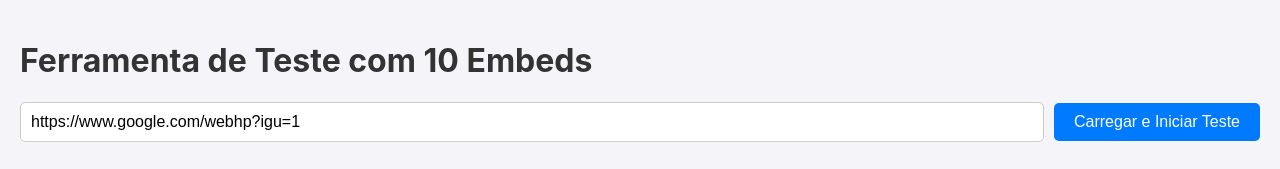
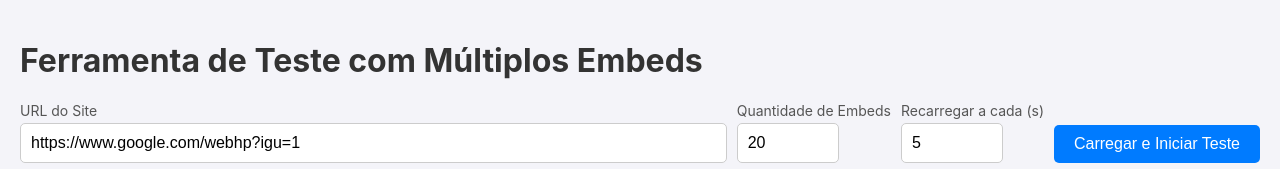
Before and after one commit to Dex6354/loop, a plain HTML site: page index.html in a window 1280 px wide. Both pictures are taken after a click on the button "Carregar e Iniciar Teste". Shown: the top 169 px of the page. Drawn offline with Linux system fonts and the light colour scheme; grey boxes are pictures that could not be loaded.

Commit message:
Update index.html

```diff
--- a/index.html
+++ b/index.html
@@ -17,11 +17,29 @@
         #controls {
             margin-bottom: 20px;
             display: flex;
+            flex-wrap: wrap; /* Permite que os itens quebrem para a próxima linha em telas menores */
             gap: 10px;
             align-items: center;
         }
+        .input-group {
+            display: flex;
+            flex-direction: column;
+        }
+        .input-group label {
+            font-size: 14px;
+            color: #555;
+            margin-bottom: 4px;
+        }
         #urlInput {
             flex-grow: 1;
+            padding: 10px;
+            font-size: 16px;
+            border: 1px solid #ccc;
+            border-radius: 5px;
+            min-width: 250px; /* Largura mínima para o campo de URL */
+        }
+        .number-input {
+            width: 80px; /* Largura menor para campos numéricos */
             padding: 10px;
             font-size: 16px;
             border: 1px solid #ccc;
@@ -35,6 +53,7 @@
             color: white;
             border: none;
             border-radius: 5px;
+            align-self: flex-end; /* Alinha o botão com a base dos inputs */
         }
         #loadButton:hover {
             background-color: #0056b3;
@@ -69,9 +88,23 @@
 </head>
 <body>
 
-    <h1>Ferramenta de Teste com 10 Embeds</h1>
+    <h1>Ferramenta de Teste com Múltiplos Embeds</h1>
     <div id="controls">
-        <input type="text" id="urlInput" placeholder="Cole a URL do seu site aqui" value="https://www.google.com/webhp?igu=1">
+        <div class="input-group" style="flex-grow: 1;">
+            <label for="urlInput">URL do Site</label>
+            <input type="text" id="urlInput" placeholder="Cole a URL do seu site aqui" value="https://www.google.com/webhp?igu=1">
+        </div>
+
+        <div class="input-group">
+            <label for="numEmbedsInput">Quantidade de Embeds</label>
+            <input type="number" id="numEmbedsInput" class="number-input" value="20" min="1">
+        </div>
+
+        <div class="input-group">
+            <label for="reloadTimeInput">Recarregar a cada (s)</label>
+            <input type="number" id="reloadTimeInput" class="number-input" value="5" min="1">
+        </div>
+
         <button id="loadButton">Carregar e Iniciar Teste</button>
     </div>
 
@@ -81,17 +114,30 @@
         const urlInput = document.getElementById('urlInput');
         const loadButton = document.getElementById('loadButton');
         const container = document.getElementById('embedContainer');
-        const NUM_EMBEDS = 20;
+        const numEmbedsInput = document.getElementById('numEmbedsInput');
+        const reloadTimeInput = document.getElementById('reloadTimeInput');
 
         // Variável para guardar a referência do nosso loop (setInterval)
         let reloadIntervalId = null;
 
         loadButton.addEventListener('click', () => {
             const url = urlInput.value;
+            const numEmbeds = parseInt(numEmbedsInput.value, 10);
+            const reloadTime = parseInt(reloadTimeInput.value, 10) * 1000; // Converte segundos para milissegundos
 
             // Validação simples da URL
             if (!url.startsWith('http://') && !url.startsWith('https://')) {
                 alert('Por favor, insira uma URL válida começando com http:// ou https://');
+                return;
+            }
+
+            // Validação dos números
+            if (isNaN(numEmbeds) || numEmbeds < 1) {
+                alert('Por favor, insira um número válido de embeds.');
+                return;
+            }
+            if (isNaN(reloadTime) || reloadTime < 1000) {
+                alert('Por favor, insira um intervalo de recarga válido (mínimo 1 segundo).');
                 return;
             }
 
@@ -101,8 +147,8 @@
                 clearInterval(reloadIntervalId);
             }
 
-            // 2. Cria os 10 iframes (embeds)
-            for (let i = 0; i < NUM_EMBEDS; i++) {
+            // 2. Cria os iframes (embeds) com base no valor do input
+            for (let i = 0; i < numEmbeds; i++) {
                 const iframe = document.createElement('iframe');
                 iframe.src = url;
                 // Adiciona um título para acessibilidade
@@ -110,7 +156,7 @@
                 container.appendChild(iframe);
             }
 
-            // 3. Inicia o loop de recarga automática a cada 5 segundos
+            // 3. Inicia o loop de recarga automática com o tempo definido
             reloadIntervalId = setInterval(() => {
                 const iframes = container.getElementsByTagName('iframe');
                 console.log(`Recarregando ${iframes.length} embeds...`);
@@ -119,7 +165,7 @@
                     // A forma mais simples de forçar o recarregamento é redefinir o atributo 'src'
                     iframe.src = iframe.src;
                 }
-            }, 5000); // 5000 milissegundos = 5 segundos
+            }, reloadTime);
         });
     </script>
 
```
